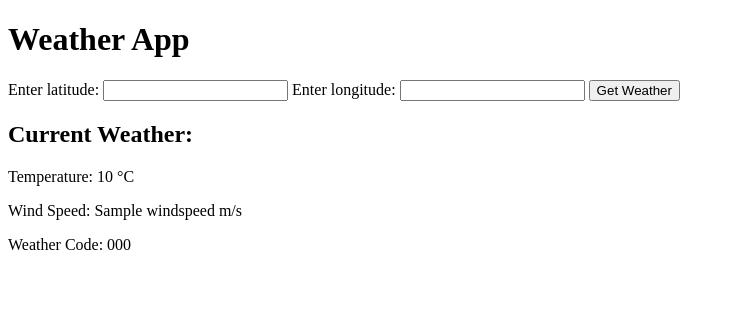
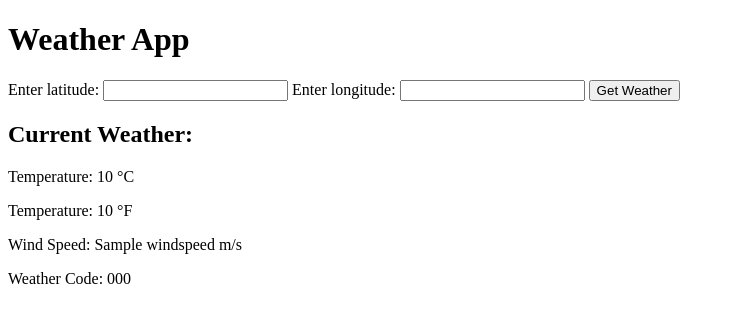
Before and after one commit to GuntherCoad/UI_WeatherApp, a Flask app: template templates/weather.html in a window 1280 px wide. Shown: the top 323 px of the page, without its empty margins (0-735 px from the left). Run offline with Flask 3, Linux system fonts and the light colour scheme; the template is opened without the code that fills it: most values are stand-ins (such as "Sample title", 1, 10 or a date in 2020).

Commit message:
Add current temperature in Fahrenheit.

```diff
--- a/templates/weather.html
+++ b/templates/weather.html
@@ -15,6 +15,7 @@
     {% if data %}
         <h2>Current Weather:</h2>
         <p>Temperature: {{ data.current_weather.temperature }} °C</p>
+        <p>Temperature: {{ data.current_weather.temperature_fahrenheit }} °F</p>
         <p>Wind Speed: {{ data.current_weather.windspeed }} m/s</p>
         <p>Weather Code: {{ data.current_weather.weathercode }}</p>
     {% endif %}
```
